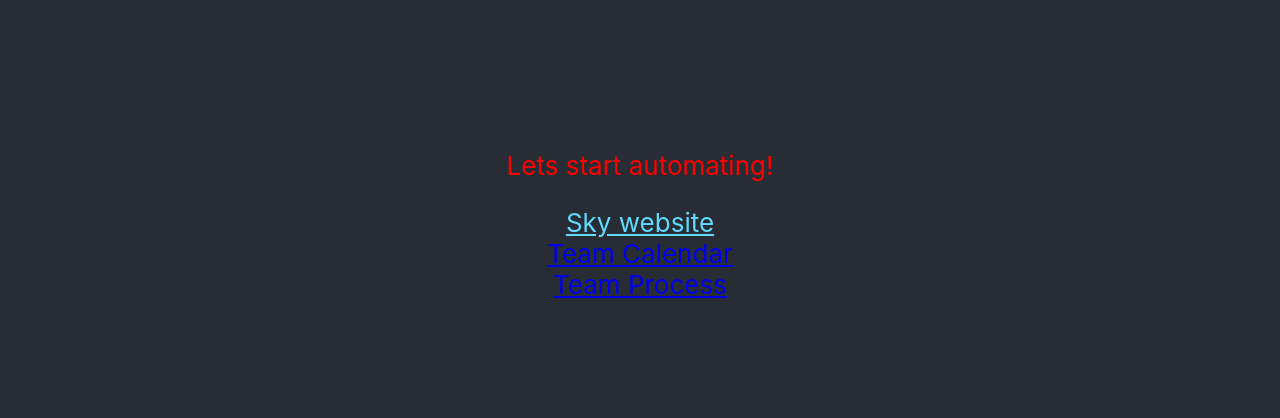
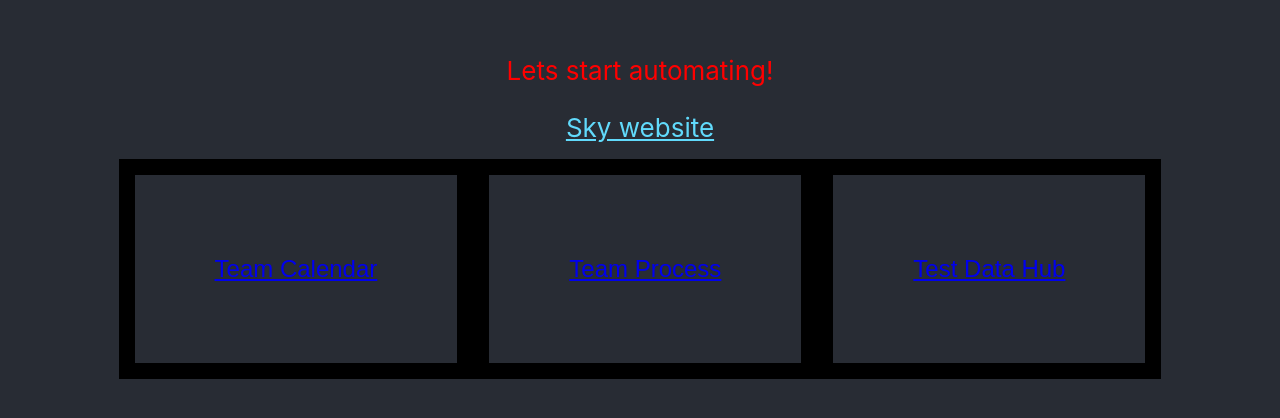
Before and after one commit to bethHorvath/automation-practice, a React (Create React App) app: page / in a window 1280 px wide. Shown: the part 188-606 px from the top of the page. Built offline with nearby package versions, Linux system fonts and the light colour scheme.

Commit message:
Created styled components for test links

```diff
--- a/src/finished-app/helpers.js
+++ b/src/finished-app/helpers.js
@@ -1,4 +1,5 @@
 export const testPages = {
   'Team Calendar': 'https://wiki.at.sky/pages/viewpage.action?spaceKey=LT&title=Digital+Service+Test+-+Team+Calendar',
   'Team Process': 'https://wiki.at.sky/display/LT/Digital+Service+-+Team+Process',
+  'Test Data Hub': 'https://wiki.at.sky/display/LT/01+Test+Data',
 };
--- a/src/finished-app/homepage.jsx
+++ b/src/finished-app/homepage.jsx
@@ -3,19 +3,29 @@ import styled from 'styled-components';
 
 import { testPages } from './helpers';
 
-const StyledPage = styled.div`
+const Table = styled.div`
   display: flex;
-  flex-direction: column;
-  flex-wrap: wrap;
+  align-content: center;
+  flex-wrap: nowrap;
+  justify-content: space-between;
+  margin: 1rem;
+`;
+
+const StyledElement = styled.div`
+  padding: 5rem;
+  border: 1rem solid black;
+  font: 1.5rem Arial;
 `;
 
 // eslint-disable-next-line prettier/prettier
 const displayPages = () => Object.entries(testPages).map(pageInfo => {
     return (
-      <a key={pageInfo[0]} href={pageInfo[1]} target="_blank">
-        {pageInfo[0]}
-      </a>
+      <StyledElement key={pageInfo[0]}>
+        <a href={pageInfo[1]} target="_blank">
+          {pageInfo[0]}
+        </a>
+      </StyledElement>
     );
   });
 
-export const Homepage = () => <StyledPage>{displayPages()}</StyledPage>;
+export const Homepage = () => <Table>{displayPages()}</Table>;
```
